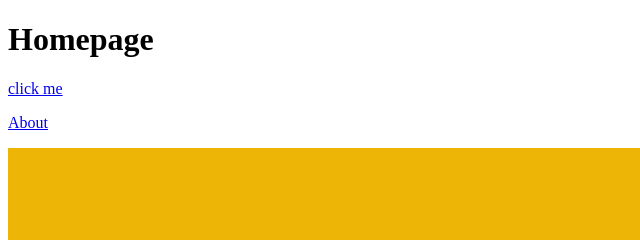
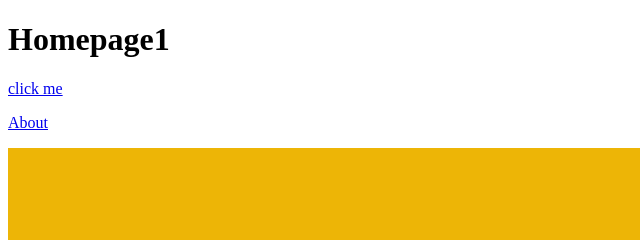
Before and after one commit to HamzaAbib/my-first-website, a plain HTML site: page odin-links-and-images/index.html in a window 1280 px wide. Shown: the top 240 px of the page, 0-640 px from the left. Drawn offline with Linux system fonts and the light colour scheme.

Commit message:
css exercises

```diff
--- a/odin-links-and-images/index.html
+++ b/odin-links-and-images/index.html
@@ -7,7 +7,7 @@
     <title>Document</title>
 </head>
 <body>
-    <h1>Homepage</h1>
+    <h1>Homepage1</h1>
 
     <p>
         <a href="https://www.theodinproject.com/about">click me</a>
```
